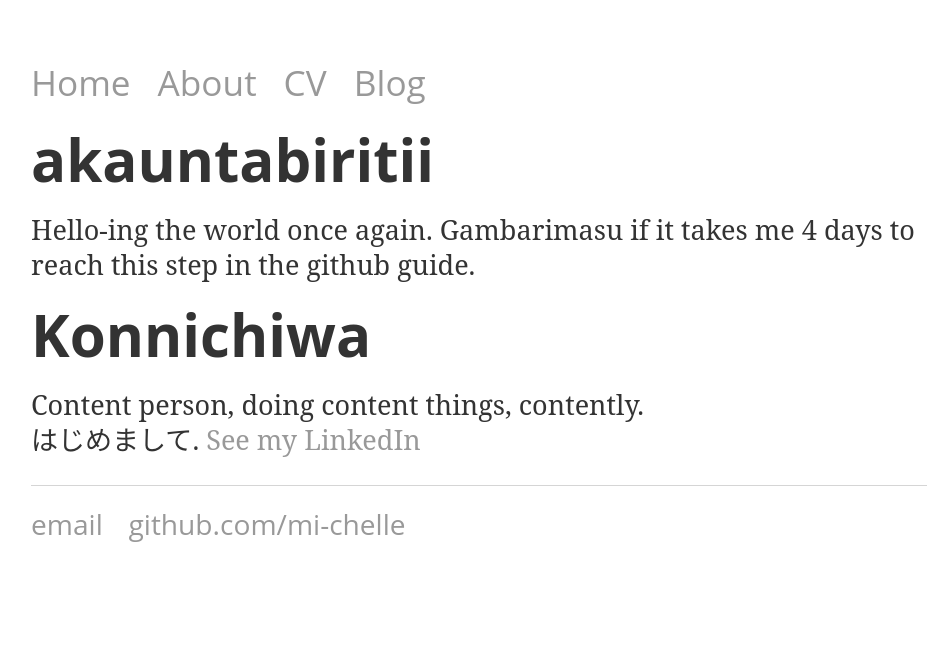
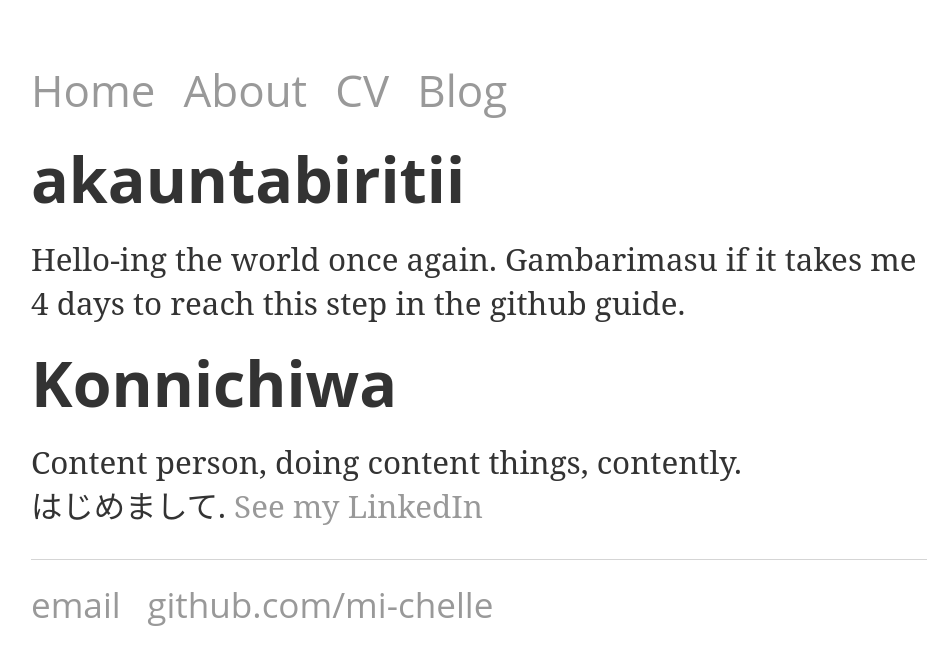
Before and after one commit to mi-chelle/akauntabiritii, a Jekyll site: the page built from README.md, in a window 1280 px wide. Shown: the top 665 px of the page, without its empty margins (161-1107 px from the left). Built offline with Jekyll 4.4.1, drawn with Linux system fonts in a browser that asks for light colours; our own code applies the rules of GitHub Pages for plain Markdown files.

Commit message:
Update main.css

```diff
--- a/css/main.css
+++ b/css/main.css
@@ -1,16 +1,16 @@
 body {
     margin: 60px auto;
     width: 70%;
-    font-size: 1.3em;
+    font-size: 1.4em;
     font-family:'Crimson Text', 'Roboto Slab', 'Serif';
-    line-height: 1.3em;
+    line-height: 1.4em;
     color: #333;
 }
 nav ul, footer ul {
     font-family: 'Open Sans', 'Helvetica', 'Sans-Serif';
     padding: 0px;
     font-weight: normal;
-    font-size: 1.3em;
+    font-size: 1.4em;
 }
 nav ul li, footer ul li {
     display: inline;
@@ -18,7 +18,7 @@ nav ul li, footer ul li {
     padding: 0px;
     font-weight: normal;
     margin-right: 20px;
-    font-size: 1.3em;
+    font-size: 1.4em;
 }
 a {
     text-decoration: none;
@@ -40,9 +40,9 @@ h3 {
     font-family:'Open Sans', 'Helvetica', 'Sans-Serif';
 }
 p {
-    font-size: 1.3em;
+    font-size: 1.4em;
     font-family:'Crimson Text', 'Roboto Slab', 'Serif';
-    line-height: 1.3em;
+    line-height: 1.4em;
     color: #333;
 }
 footer {
@@ -52,30 +52,30 @@ footer {
 
 ul.posts {
     margin: 20px auto 40px;
-    font-size: 1.3em;
+    font-size: 1.4em;
     font-family:'Crimson Text', 'Roboto Slab', 'Serif';
-    line-height: 1.3em;
+    line-height: 1.4em;
     color: #333;
 }
 
 ul.posts li {
-    font-size: 1.3em;
+    font-size: 1.4em;
     font-family:'Crimson Text', 'Roboto Slab', 'Serif';
-    line-height: 1.3em;
+    line-height: 1.4em;
     color: #333;
 }
 
 ul {
     margin: 20px auto 40px;
-    font-size: 1.3em;
+    font-size: 1.4em;
     font-family:'Crimson Text', 'Roboto Slab', 'Serif';
-    line-height: 1.3em;
+    line-height: 1.4em;
     color: #333;
 }
 
 li {
-    font-size: 1.3em;
+    font-size: 1.4em;
     font-family:'Crimson Text', 'Roboto Slab', 'Serif';
-    line-height: 1.3em;
+    line-height: 1.4em;
     color: #333;
 }
```
